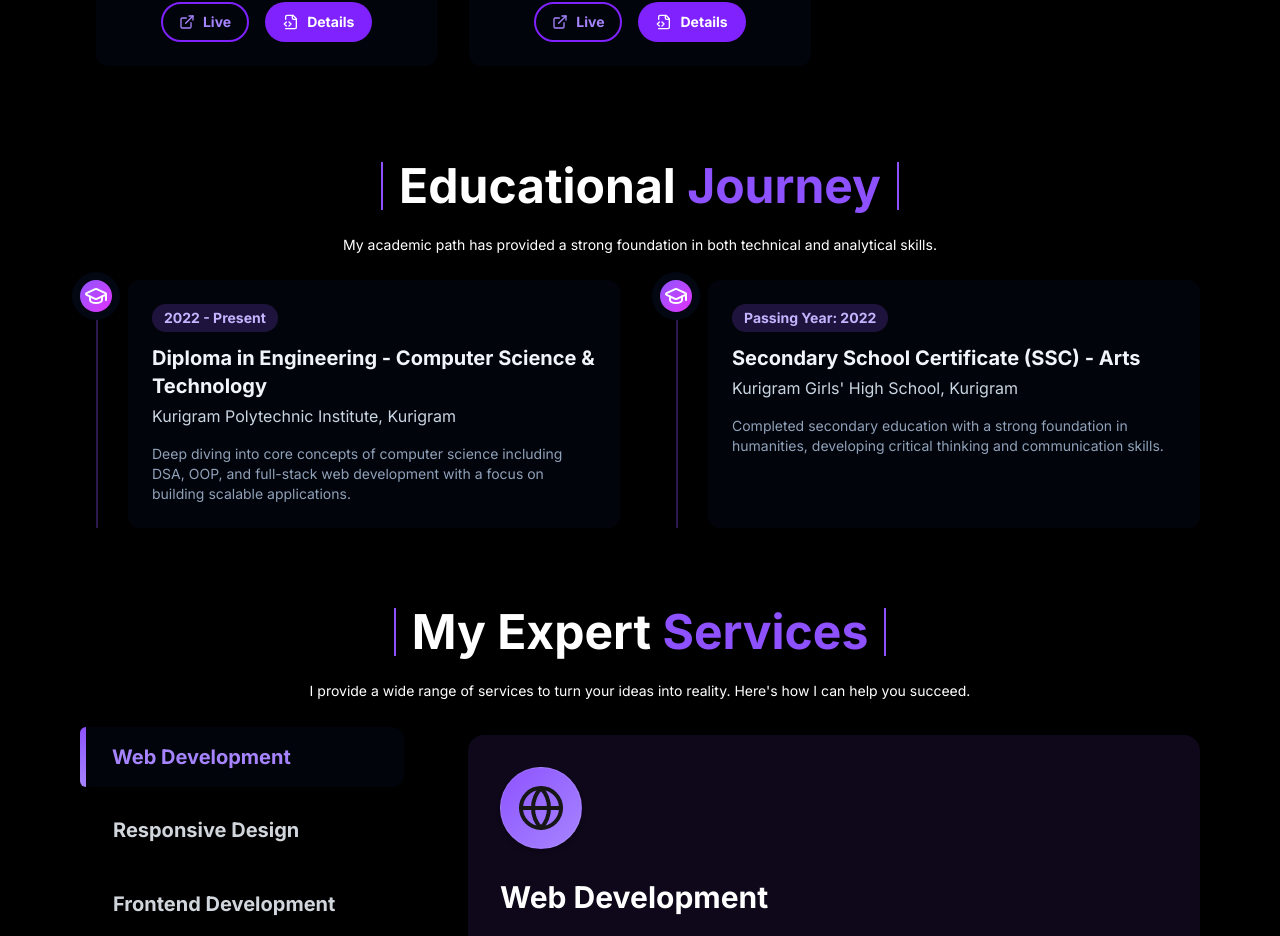
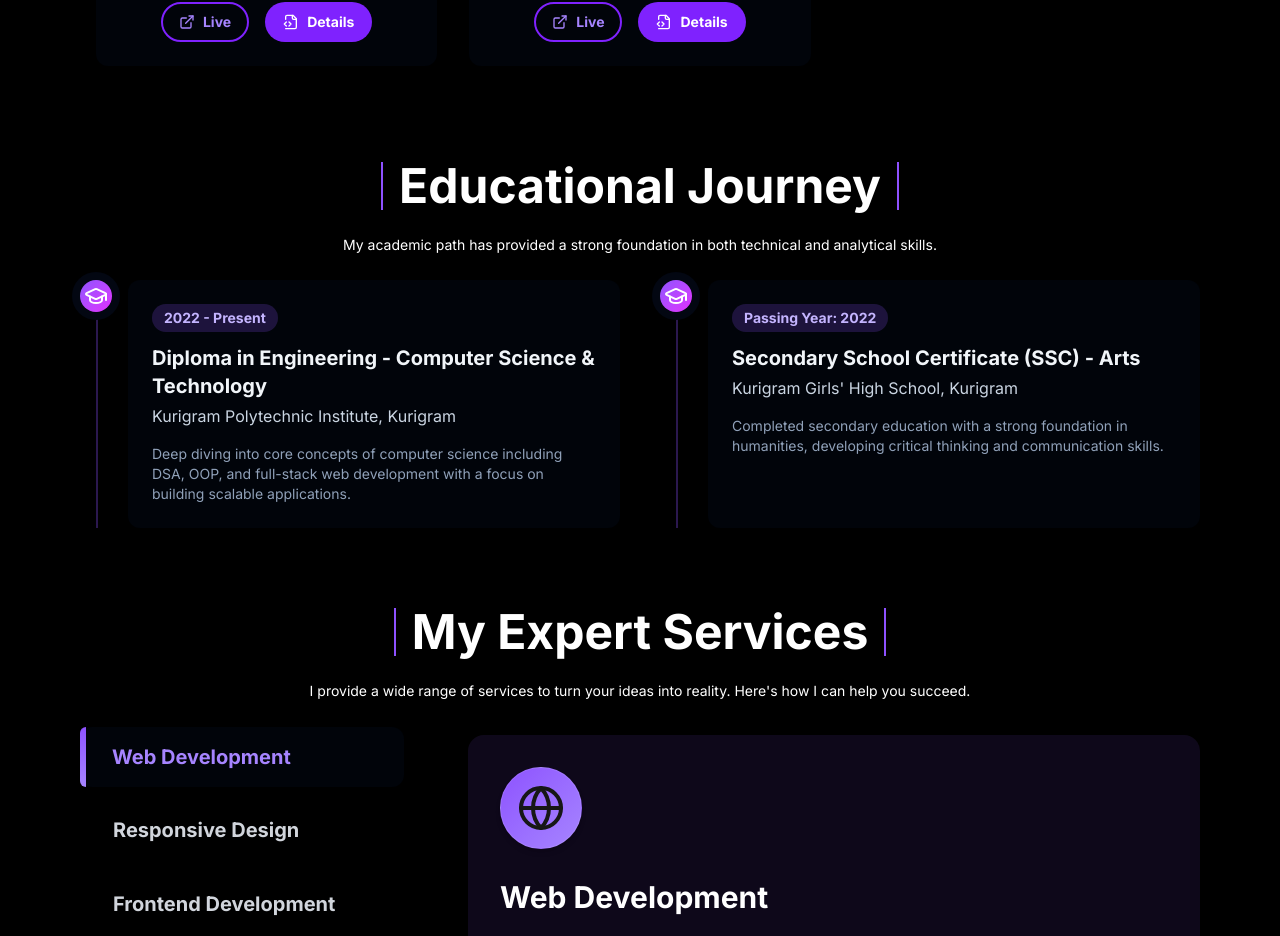
Before and after one commit to sanjidaRimi023/sanjidarimi-nextportfolio, a Next.js app: page / in a window 1280 px wide. Shown: the part 3402-4338 px from the top of the page. Built offline with nearby package versions, Linux system fonts and the light colour scheme.

Commit message:
fixed light mode color

```diff
--- a/src/app/components/education-section.jsx
+++ b/src/app/components/education-section.jsx
@@ -60,7 +60,7 @@ export default function Education() {
             id="education-title"
             className="text-4xl lg:text-5xl font-bold text-center"
           >
-            Educational <span className="text-violet-500"> Journey</span>
+            Educational Journey
           </h2>
 
           <div className="w-[2px] h-12 bg-violet-500"></div>
--- a/src/app/components/services-section.jsx
+++ b/src/app/components/services-section.jsx
@@ -172,7 +172,7 @@ export default function Services() {
               id="services-title"
               className="text-4xl lg:text-5xl font-bold text-center"
             >
-              My Expert <span className="text-violet-500"> Services</span>
+              My Expert Services
             </h2>
             <div className="w-[2px] h-12 bg-violet-500"></div>
           </div>
```
